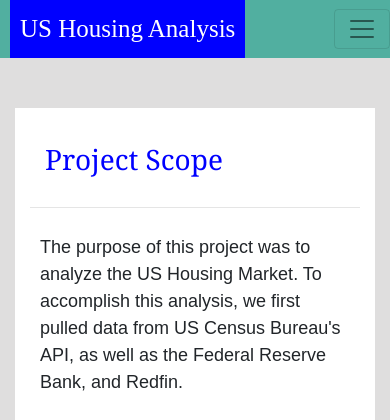
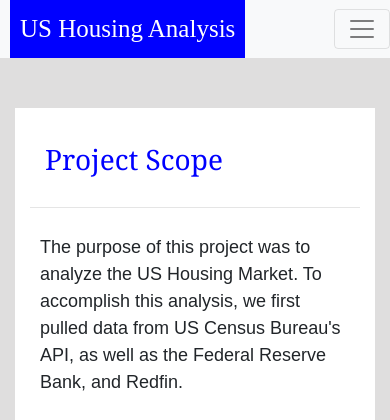
Before and after one commit to DPintacasi/BCproject2, a Flask app: page / in a window 390 px wide. Shown: the top 420 px of the page. Run offline with Flask 2, Linux system fonts and the light colour scheme; data that the repository does not hold is empty; some libraries are stand-ins or nearby versions.

Commit message:
minor css update, just for navbar color

```diff
--- a/static/css/style.css
+++ b/static/css/style.css
@@ -86,7 +86,7 @@ tr>td:nth-child(10) {
 /* small screen adjustments*/
 @media(max-width:767px){
     .navbar.bg-light{
-        background-color: rgb(81, 175, 160)!important;
+        background-color: rgb(0, 0, 255);
     }
 
     .navbar-collapse{
```
